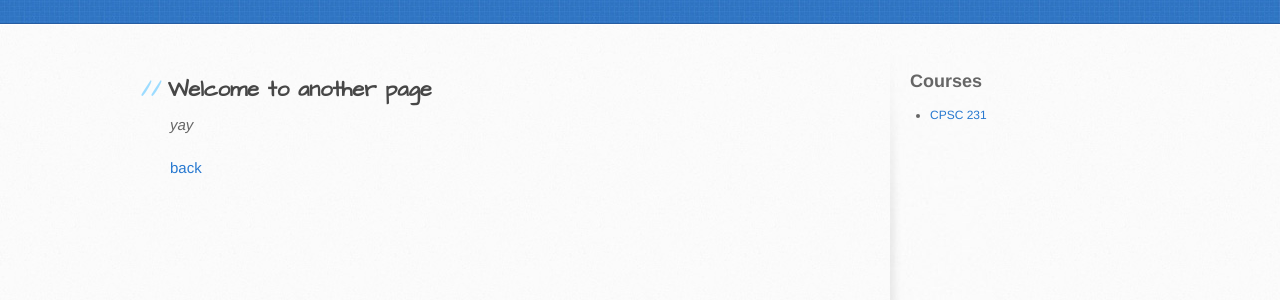
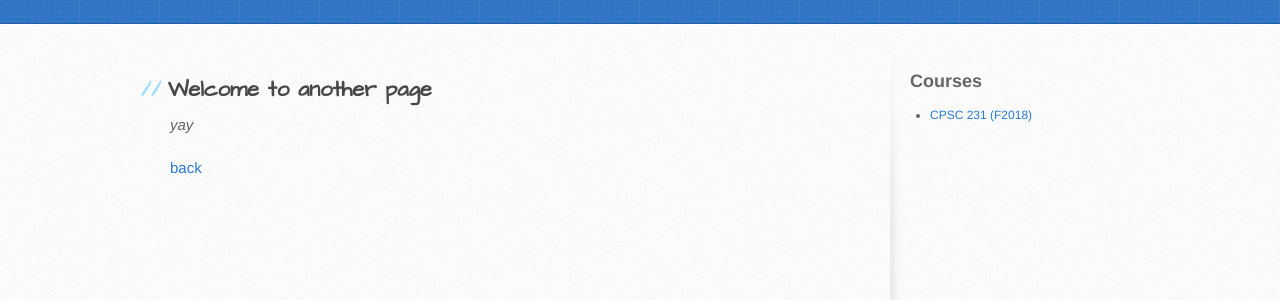
Before and after one commit to philstutorials/philstutorials.github.io, a Jekyll site: the page built from another-page.md, in a window 1280 px wide. Shown: the part 249-549 px from the top of the page. Built offline with Jekyll 4.4.1, drawn with Linux system fonts in a browser that asks for light colours; our own code applies the rules of GitHub Pages for plain Markdown files.

Commit message:
Update pages.yml

```diff
--- a/_data/pages.yml
+++ b/_data/pages.yml
@@ -1,5 +1,5 @@
 docs_list_title: Courses
 docs:
 
-- title: CPSC 231
+- title: CPSC 231 (F2018)
   url: another-page.html
```
